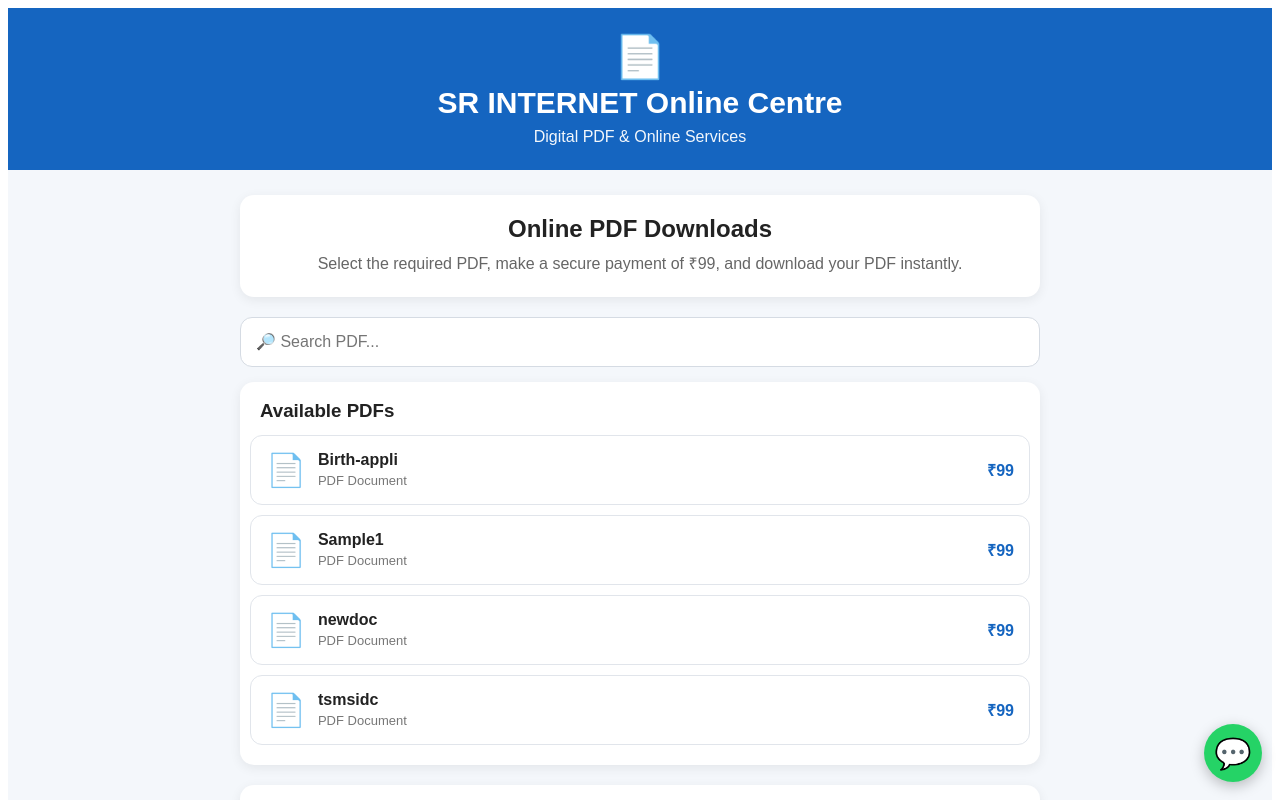
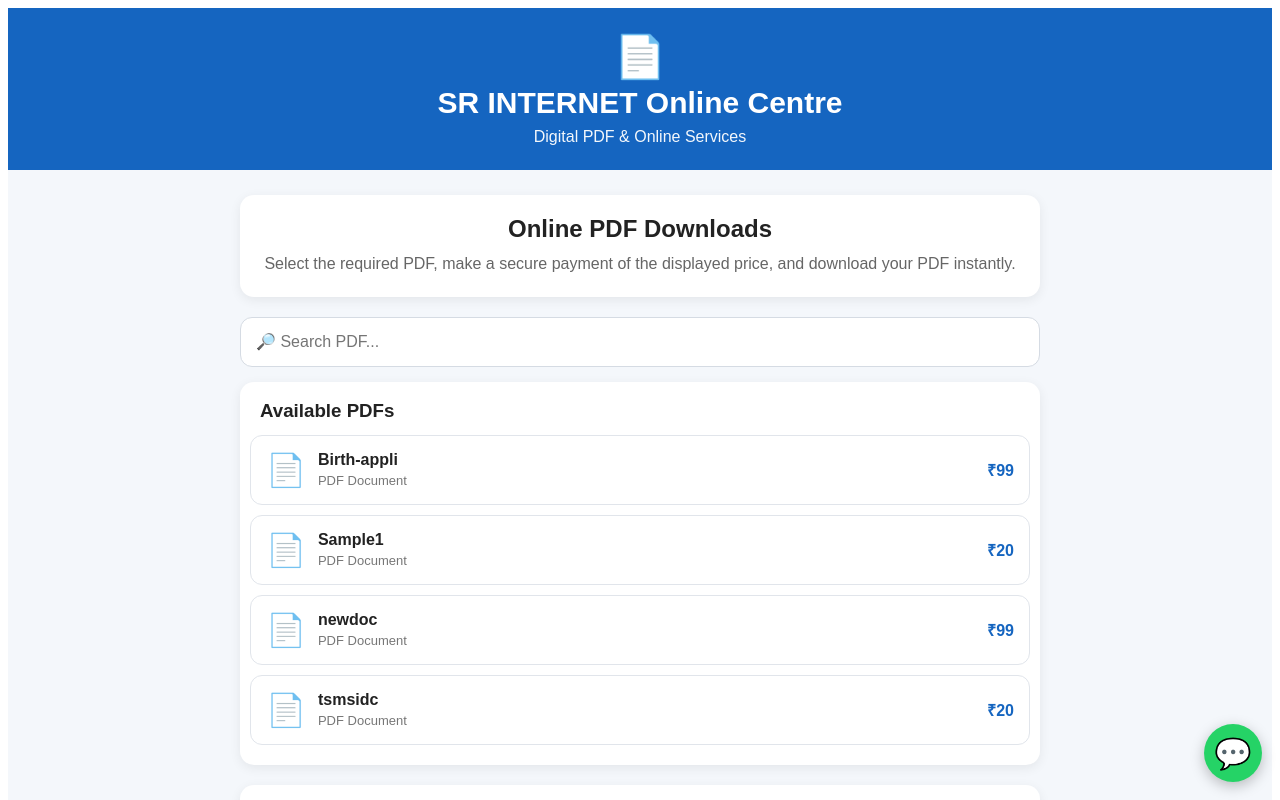
Before and after one commit to SrePrintOnlinework/Sr_ePrint-Online, a Next.js app: page / in a window 1280 px wide. Shown: the top 800 px of the page. Built offline with nearby package versions, Linux system fonts and the light colour scheme.

Commit message:
Update payment amount to display dynamic price

```diff
--- a/app/page.js
+++ b/app/page.js
@@ -536,7 +536,7 @@ export default function Home() {
             }}
           >
             Select the required PDF,
-            make a secure payment of ₹99,
+            make a secure payment of the displayed price,
             and download your PDF instantly.
           </p>
         </div>
@@ -682,7 +682,7 @@ export default function Home() {
                         color: '#1565c0',
                       }}
                     >
-                      ₹99
+                      ₹{pdf.price}
                     </div>
 
                   </div>
@@ -735,7 +735,7 @@ export default function Home() {
                 marginBottom: '15px',
               }}
             >
-              ₹99
+              ₹{selectedPdf.price}
             </div>
 
             <button
@@ -767,7 +767,7 @@ export default function Home() {
             >
               {loading
                 ? '⏳ Processing Payment...'
-                : '💳 Pay ₹99 & Download PDF'}
+                : `💳 Pay ₹${selectedPdf.price} & Download PDF`}
             </button>
 
           </div>
```
